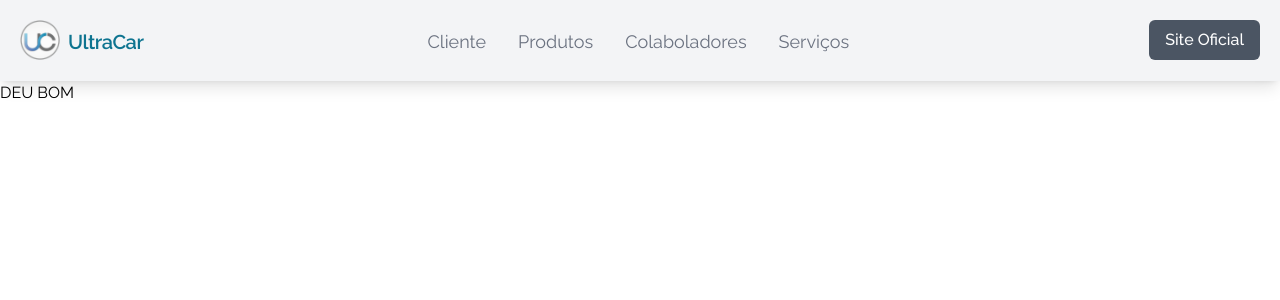
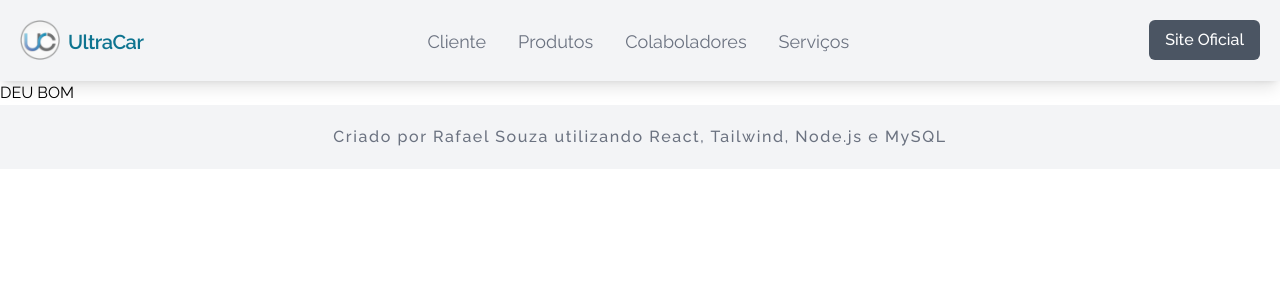
Before and after one commit to Rafael-Souza-97/ultracar-lite, a React (Vite) app in the folder frontend/: page / in a window 1280 px wide. Shown: the top 300 px of the page. Built offline with nearby package versions, Linux system fonts and the light colour scheme.

Commit message:
feat: footer

```diff
--- a/frontend/src/App.jsx
+++ b/frontend/src/App.jsx
@@ -1,12 +1,14 @@
 import React from 'react'
 import Header from './components/Header';
 import { Outlet } from 'react-router-dom';
+import Footer from './pages/Footer';
 
 function App() {
   return (
     <>
       <Header />
       <Outlet />
+      <Footer />
     </>
   )
 }
--- a/frontend/src/context/Provider.jsx
+++ b/frontend/src/context/Provider.jsx
@@ -12,7 +12,7 @@ function UltraCarProvider({ children }) {
 
   return (
     <ReactContext.Provider value={ contextValue }>
-      {children}
+      { children }
     </ReactContext.Provider>
   );
 }
--- /dev/null
+++ b/frontend/src/pages/Footer.jsx
@@ -0,0 +1,13 @@
+import React from "react";
+
+const Footer = () => {
+  return (
+    <div className="bottom-0 flex-row w-full p-5 bg-gray-100 text-white text-center z-10">
+      <p className="px-8 font-medium text-gray-500 tracking-widest text-1xl">
+        Criado por <a href="https://github.com/Rafael-Souza-97" target="_blank" rel="noreferrer"><span className="cursor-pointer font-medium text-gray-500 hover:text-black tech">Rafael Souza</span></a> utilizando <a href="https://react.dev/" target="_blank" rel="noreferrer" ><span className="cursor-pointer font-medium text-gray-500 hover:text-blue-400">React</span></a>, <a href="https://tailwindcss.com/" target="_blank" rel="noreferrer"><span className="cursor-pointer font-medium text-gray-500 hover:text-cyan-400 font">Tailwind</span></a>, <a href="https://tailwindcss.com/" target="_blank" rel="noreferrer" ><span className="cursor-pointer font-medium text-gray-500 hover:text-green-700">Node.js</span></a> e <a href="https://www.mysql.com/" target="_blank" rel="noreferrer" ><span className="cursor-pointer font-medium text-gray-500 hover:text-orange-400">MySQL</span></a>
+      </p>
+    </div>
+  );
+};
+
+export default Footer;
```
